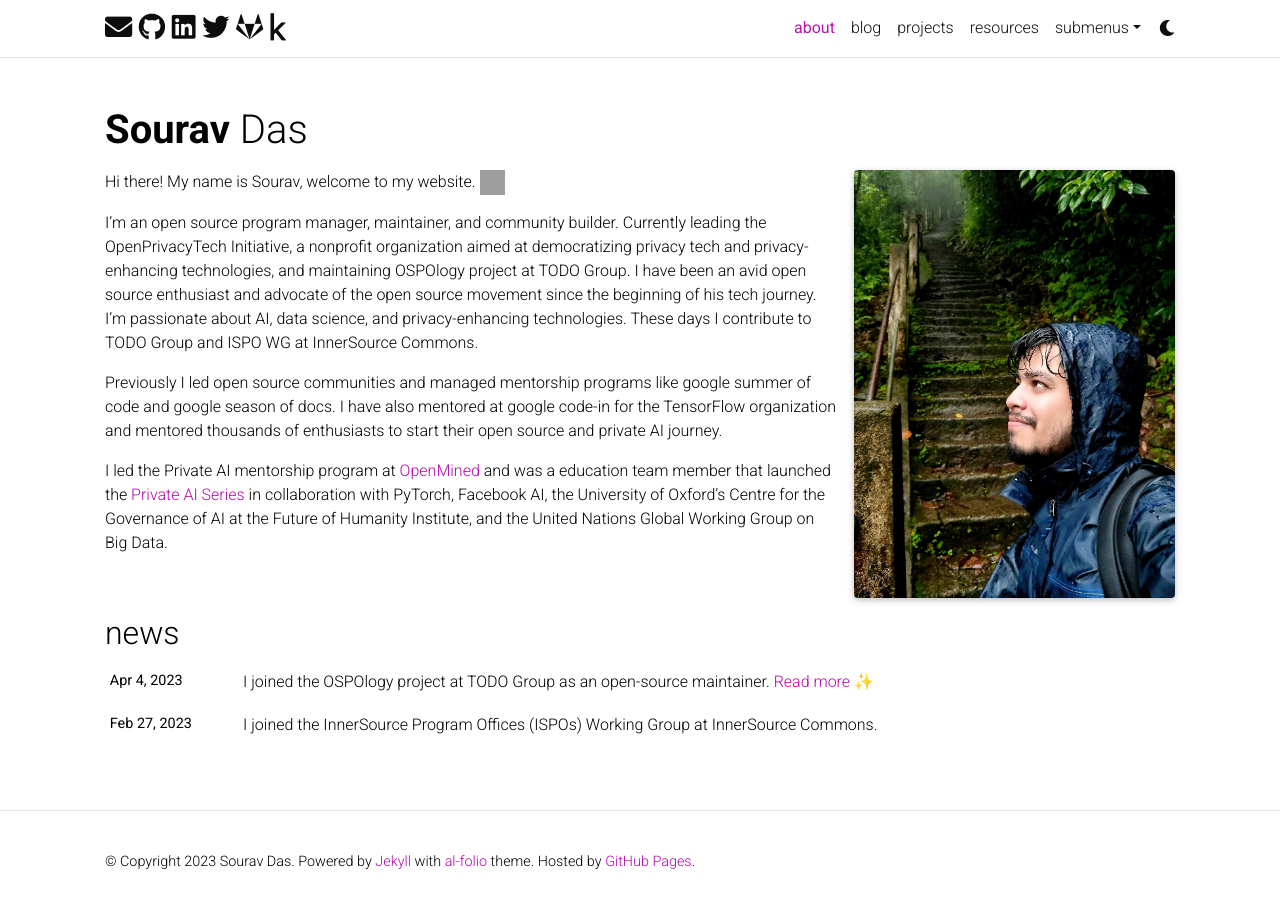
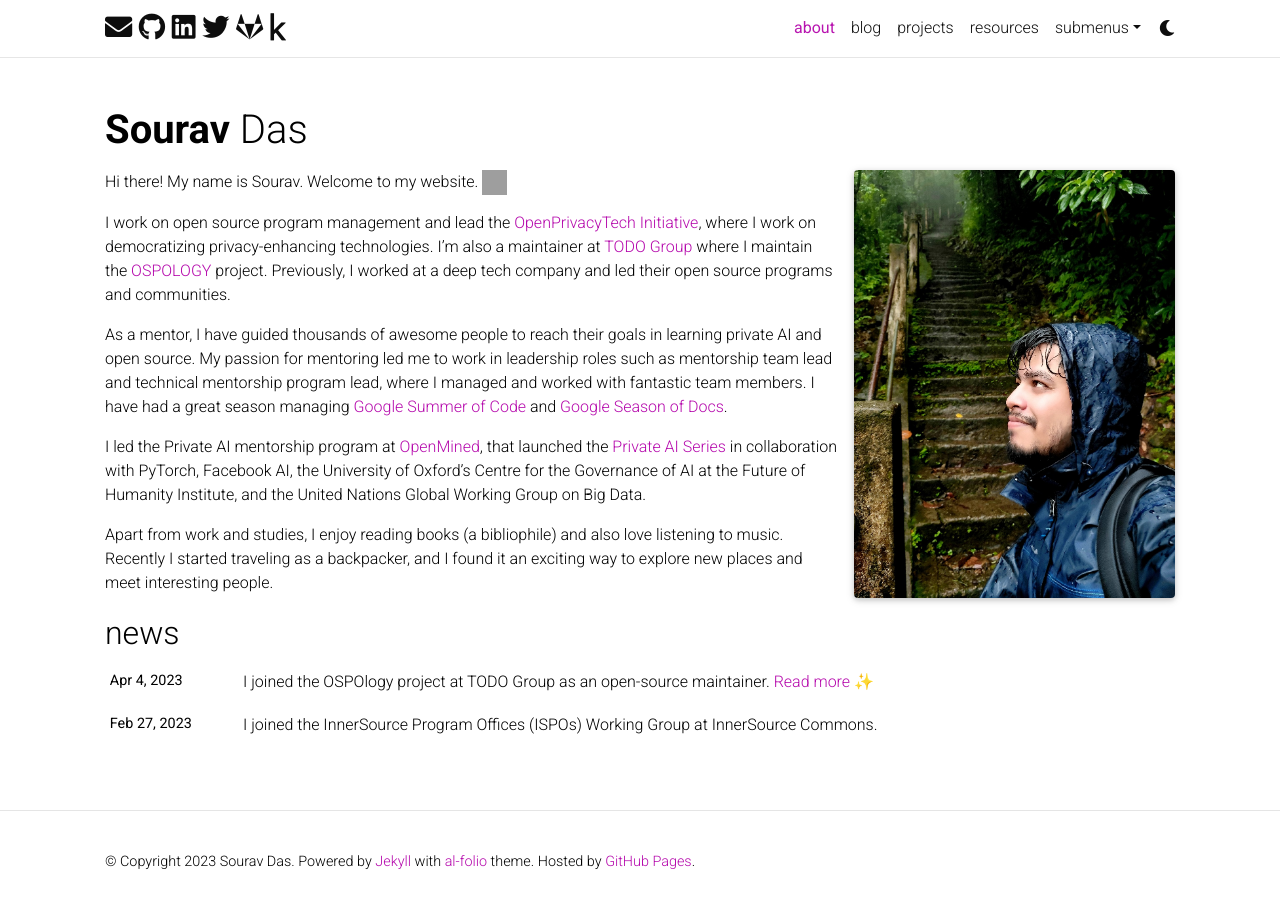
Before and after one commit to souravcipher/souravcipher.github.io, a Jekyll site: the page built from _pages/about.md, in a window 1280 px wide. Built offline with Jekyll 4.4.1, drawn with Linux system fonts in a browser that asks for light colours; full-size pictures stand in for the smaller copies a plugin makes; emoji names are drawn with the system emoji font; comment, search, counter and statistics services are not loaded; a style sheet for code colours, icons or effects is not loaded; grey boxes are pictures that could not be loaded.

Commit message:
Update about.md

```diff
--- a/_pages/about.md
+++ b/_pages/about.md
@@ -19,11 +19,12 @@ selected_papers: false # includes a list of papers marked as "selected={true}"
 social: false  # includes social icons at the bottom of the page
 ---
 
-Hi there!  My name is Sourav, welcome to my website. <img src="https://emojis.slackmojis.com/emojis/images/1641578819/51091/pikachu_wave.gif" width="25" height="25">
+Hi there! My name is Sourav. Welcome to my website. <img src="https://emojis.slackmojis.com/emojis/images/1641578819/51091/pikachu_wave.gif" width="25" height="25">
 
+I work on open source program management and lead the [OpenPrivacyTech Initiative](https://github.com/openprivacytech), where I work on democratizing privacy-enhancing technologies. I'm also a maintainer at [TODO Group](https://todogroup.org/) where I maintain the [OSPOLOGY](https://github.com/todogroup/ospology) project. Previously, I worked at a deep tech company and led their open source programs and communities.
 
-I'm an open source program manager, maintainer, and community builder. Currently leading the OpenPrivacyTech Initiative, a nonprofit organization aimed at democratizing privacy tech and privacy-enhancing technologies, and maintaining OSPOlogy project at TODO Group. I have been an avid open source enthusiast and advocate of the open source movement since the beginning of his tech journey. I'm passionate about AI, data science, and privacy-enhancing technologies. These days I contribute to TODO Group and ISPO WG at InnerSource Commons.
+As a mentor, I have guided thousands of awesome people to reach their goals in learning private AI and open source. My passion for mentoring led me to work in leadership roles such as mentorship team lead and technical mentorship program lead, where I managed and worked with fantastic team members. I have had a great season managing [Google Summer of Code](https://summerofcode.withgoogle.com/archive/2021/organizations/5769029704220672) and [Google Season of Docs](https://developers.google.com/season-of-docs/docs/2022/participants).
 
-Previously I led open source communities and managed mentorship programs like google summer of code and google season of docs. I have also mentored at google code-in for the TensorFlow organization and mentored thousands of enthusiasts to start their open source and private AI journey.
+I led the Private AI mentorship program at [OpenMined](https://openmined.org/), that launched the [Private AI Series](https://courses.openmined.org/) in collaboration with PyTorch, Facebook AI, the University of Oxford’s Centre for the Governance of AI at the Future of Humanity Institute, and the United Nations Global Working Group on Big Data.
 
-I led the Private AI mentorship program at [OpenMined](https://openmined.org/) and was a education team member that launched the [Private AI Series](https://courses.openmined.org/) in collaboration with PyTorch, Facebook AI, the University of Oxford’s Centre for the Governance of AI at the Future of Humanity Institute, and the United Nations Global Working Group on Big Data.
+Apart from work and studies, I enjoy reading books (a bibliophile) and also love listening to music. Recently I started traveling as a backpacker, and I found it an exciting way to explore new places and meet interesting people.
```
